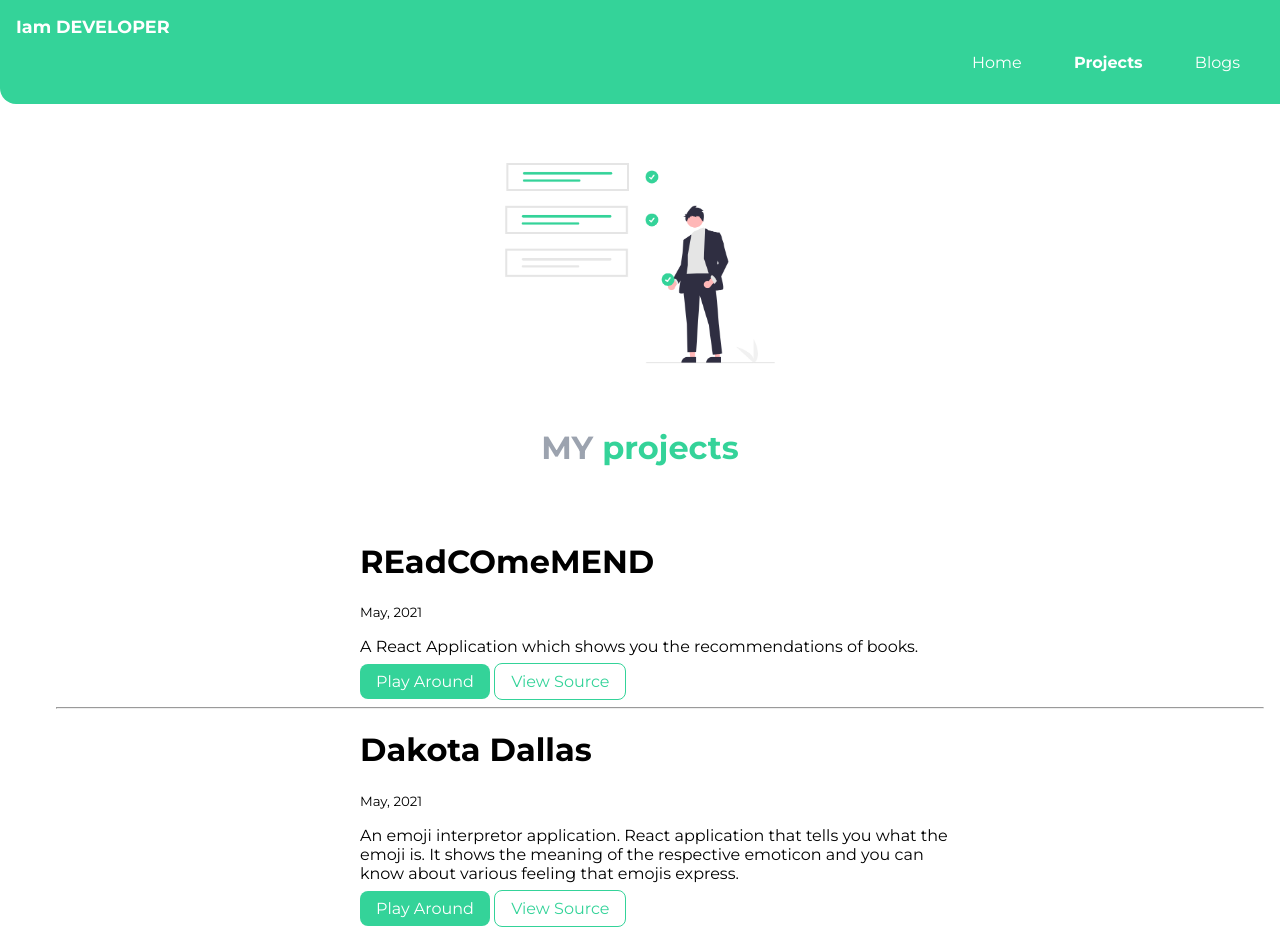
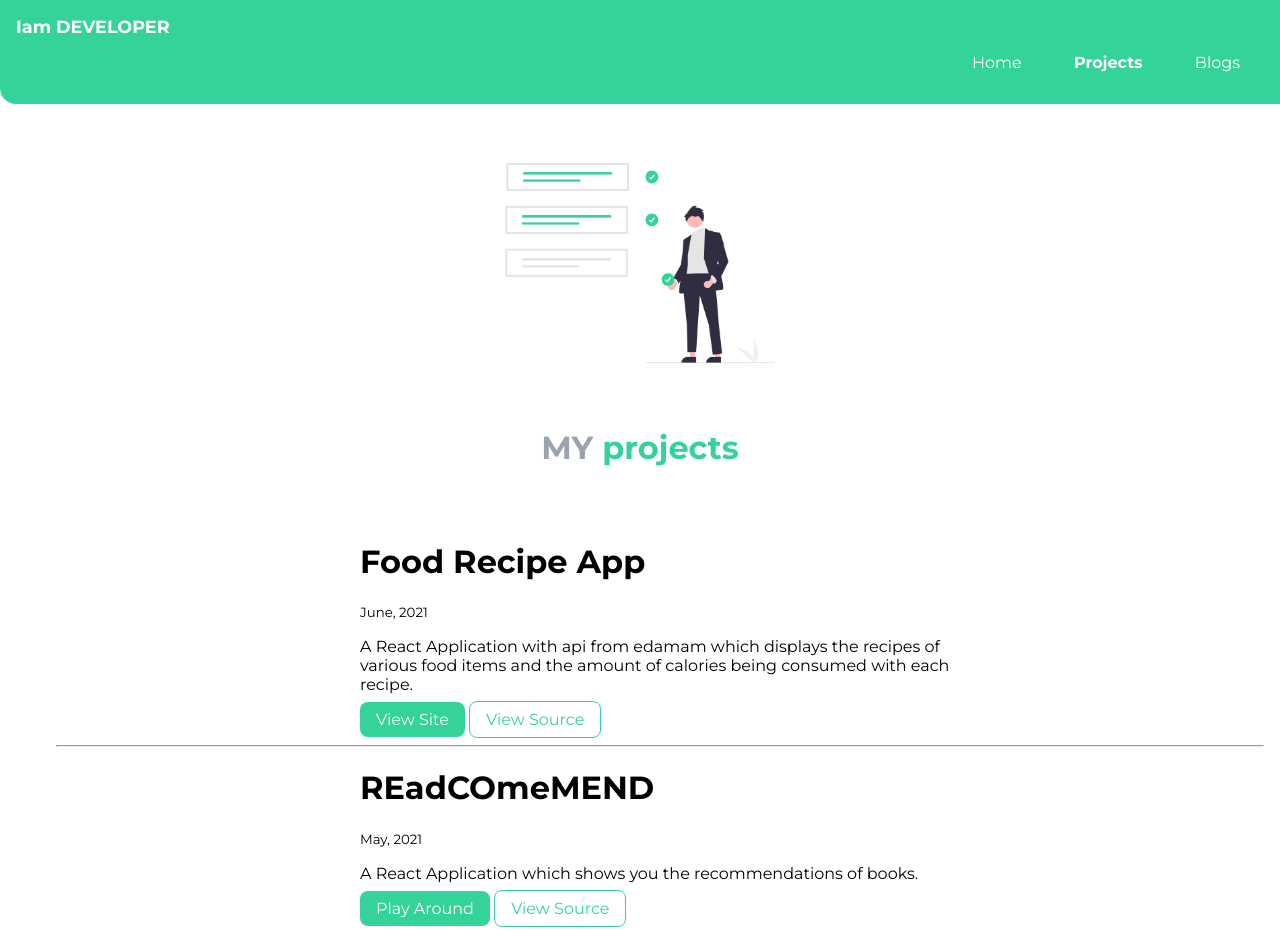
Before and after one commit to Veekshith-Thoram/neog-camp-lesson3-live, a plain HTML site: page projects.html in a window 1280 px wide. Shown: the top 930 px of the page. Drawn offline with Linux system fonts and the light colour scheme.

Commit message:
updated with food recipe app

```diff
--- a/projects.html
+++ b/projects.html
@@ -34,6 +34,17 @@
 
     <ul reversed class="list-non-bullet">
 
+        <li>
+            <div class="container container-center">
+            <h1>Food Recipe App</h1>
+            <small>June, 2021</small>
+            <p>A React Application with api from edamam which displays the recipes of various food items and the amount of calories being consumed with each recipe.
+            </p>
+            <a class="links primary-link" href="https://cal-recipe-app.netlify.app/">View Site</a>
+            <a class="links secondary-link" href="https://github.com/Veekshith-Thoram/FoodRecipe-React">View Source</a>
+            </div>
+            <hr style="margin:1rem" />
+        </li>
         <li>
             <div class="container container-center">
             <h1>REadCOmeMEND</h1>
```
